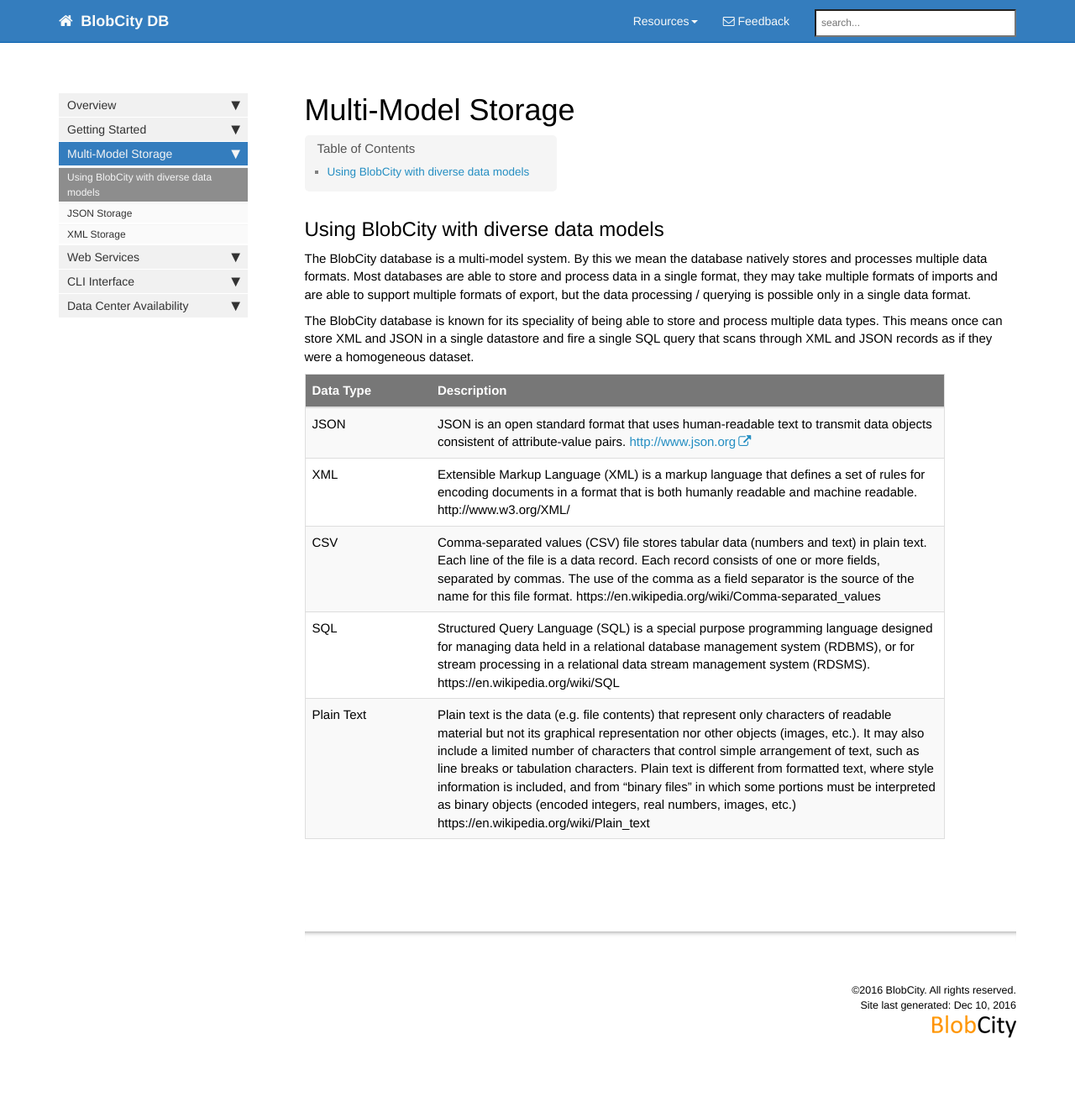
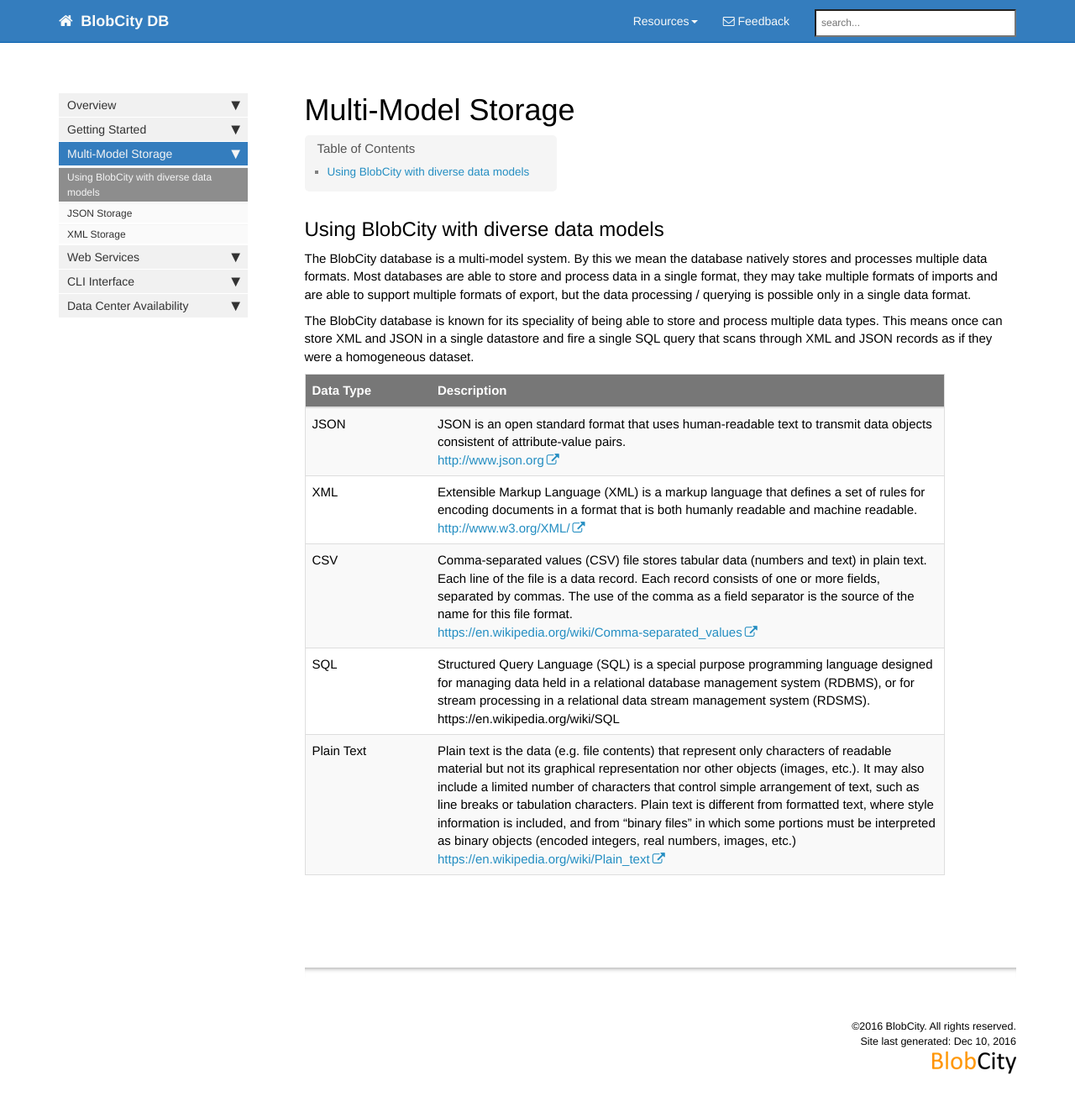
Before and after one commit to blobcity/blobcity.github.io, a Jekyll site: the page built from pages/mydoc/multi_model_storage.md, in a window 1280 px wide and 1339 px high. Shown: the top 1318 px of the window at 84% size. Built offline with Jekyll 4.4.1, drawn with Linux system fonts in a browser that asks for light colours; nearby versions of some CDN libraries; comment, search, counter and statistics services are not loaded.

```diff
--- a/pages/mydoc/multi_model_storage.md
+++ b/pages/mydoc/multi_model_storage.md
@@ -13,9 +13,9 @@ The BlobCity database is known for its speciality of being able to store and pro
 
 Data Type | Description
 ----------|----------|
-JSON | JSON is an open standard format that uses human-readable text to transmit data objects consistent of attribute-value pairs. [http://www.json.org](http://www.json.org)
-XML | Extensible Markup Language (XML) is a markup language that defines a set of rules for encoding documents in a format that is both humanly readable and machine readable. http://www.w3.org/XML/
-CSV | Comma-separated values (CSV) file stores tabular data (numbers and text) in plain text. Each line of the file is a data record. Each record consists of one or more fields, separated by commas. The use of the comma as a field separator is the source of the name for this file format. https://en.wikipedia.org/wiki/Comma-separated_values
-SQL | Structured Query Language (SQL) is a special purpose programming language designed for managing data held in a relational database management system (RDBMS), or for stream processing in a relational data stream management system (RDSMS). https://en.wikipedia.org/wiki/SQL
-Plain Text | Plain text is the data (e.g. file contents) that represent only characters of readable material but not its graphical representation nor other objects (images, etc.). It may also include a limited number of characters that control simple arrangement of text, such as line breaks or tabulation characters. Plain text is different from formatted text, where style information is included, and from "binary files" in which some portions must be interpreted as binary objects (encoded integers, real numbers, images, etc.) https://en.wikipedia.org/wiki/Plain_text
+JSON | JSON is an open standard format that uses human-readable text to transmit data objects consistent of attribute-value pairs. <br/>[http://www.json.org](http://www.json.org)
+XML | Extensible Markup Language (XML) is a markup language that defines a set of rules for encoding documents in a format that is both humanly readable and machine readable. <br/>[http://www.w3.org/XML/](http://www.w3.org/XML/)
+CSV | Comma-separated values (CSV) file stores tabular data (numbers and text) in plain text. Each line of the file is a data record. Each record consists of one or more fields, separated by commas. The use of the comma as a field separator is the source of the name for this file format. <br/>[https://en.wikipedia.org/wiki/Comma-separated_values](https://en.wikipedia.org/wiki/Comma-separated_values)
+SQL | Structured Query Language (SQL) is a special purpose programming language designed for managing data held in a relational database management system (RDBMS), or for stream processing in a relational data stream management system (RDSMS). <br/>https://en.wikipedia.org/wiki/SQL
+Plain Text | Plain text is the data (e.g. file contents) that represent only characters of readable material but not its graphical representation nor other objects (images, etc.). It may also include a limited number of characters that control simple arrangement of text, such as line breaks or tabulation characters. Plain text is different from formatted text, where style information is included, and from "binary files" in which some portions must be interpreted as binary objects (encoded integers, real numbers, images, etc.) <br/>[https://en.wikipedia.org/wiki/Plain_text](https://en.wikipedia.org/wiki/Plain_text)
 {% include links.html %}
```
